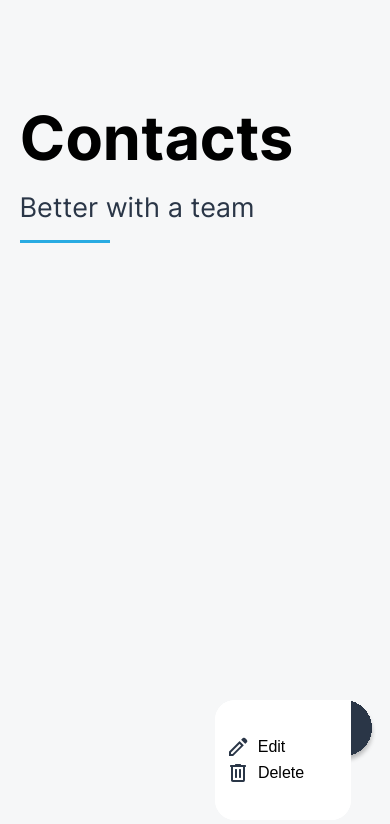
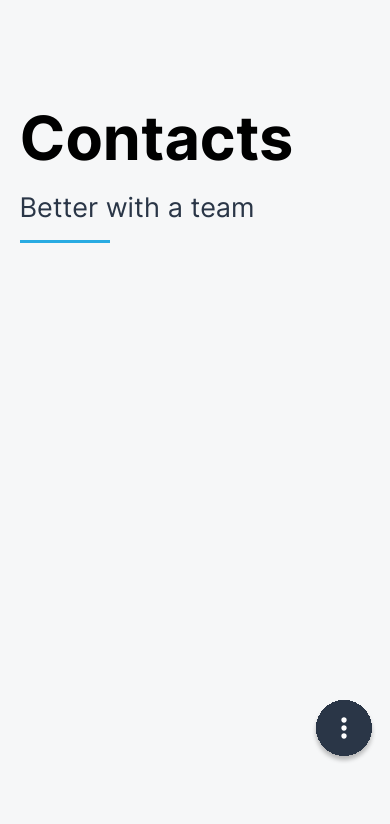
Before and after one commit to dennisdfry/Join, a website: page public/contacts.html in a window 390 px wide. Shown: the top 824 px of the page. Drawn offline with Linux system fonts and the light colour scheme.

Commit message:
dropdown menu for contacts responsive

```diff
--- a/public/contacts.html
+++ b/public/contacts.html
@@ -22,7 +22,7 @@
             <div class="contact-section-seperator-hor"></div>
           </div>
           <div id="contact-section" class="pos-abs d-flex flex-d-col gap-21 vis-hidden"></div>
-          <div class="contact-options-menu d-none" onclick="toggleElement('.contact-section-btn-box', 'd-none')">
+          <div class="contact-options-menu d-none" onclick="toggleElement('.contact-options-dropdown', 'd-none')">
             <svg width="64" height="64" viewBox="0 0 64 64" fill="none" xmlns="http://www.w3.org/2000/svg">
               <g filter="url(#filter0_d_71395_18084)">
               <rect x="4" width="56" height="56" rx="28" fill="#2A3647" shape-rendering="crispEdges"/>
@@ -47,8 +47,8 @@
               </filter>
               </defs>
               </svg>
-              <div class="contact-options-dropdown">
-                <div class="contact-section-btn-box">
+              <div class="contact-options-dropdown d-flex d-none">
+                <div class="contact-section-btn-box-resp">
                   <button class="bg-color-tr txt-center gap-8 b-unset pointer d-flex-center flex-d-row fs-16" onclick="showEditForm('-O6l335RI9uxUjhXStgs')" id="edit-btn">
                     <img class="obj-cover img-24" src="./img/edit.png">Edit
                   </button>
--- a/src/css/contactsmedia.css
+++ b/src/css/contactsmedia.css
@@ -251,9 +251,7 @@
     left: 80%;
   }
 
-  .contact-options-dropdown,
-  .contact-section-btn-box {
-    display: flex !important;
+  .contact-options-dropdown {
     flex-direction: column;
     justify-content: center;
     position: fixed;
```
